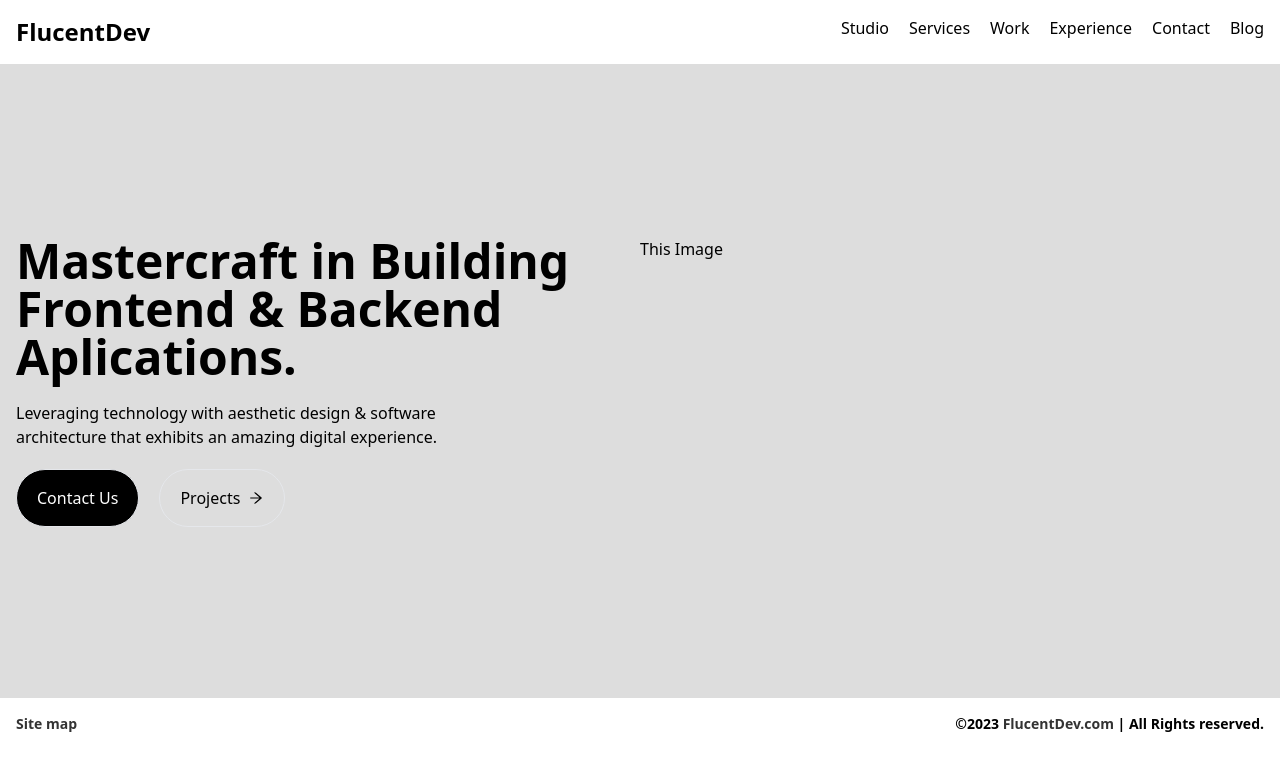
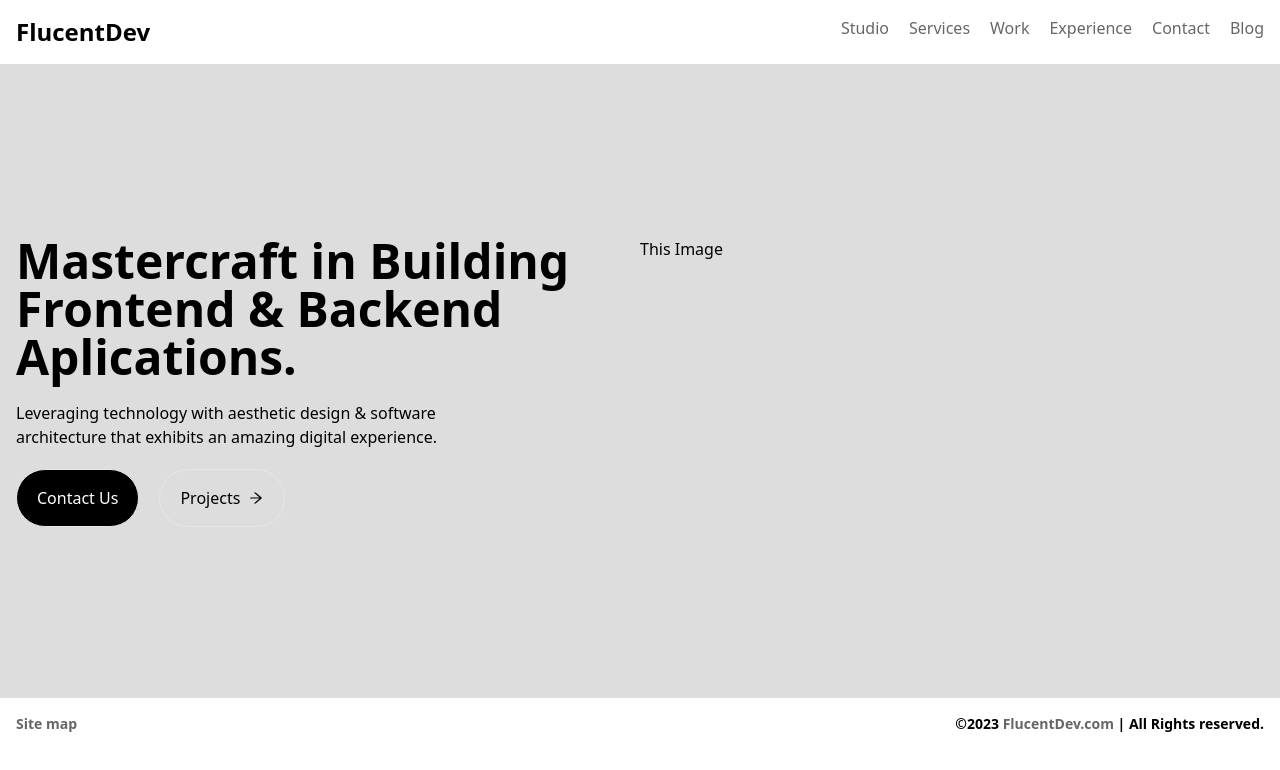
Before and after one commit to folarin-ogungbemi/flucent-dev, a React (Vite) app in the folder frontend/: page / in a window 1280 px wide. Shown: the top 770 px of the page. Built offline with nearby package versions, Linux system fonts and the light colour scheme.

Commit message:
Add underline hover effect on navlink

```diff
--- a/frontend/src/components/Nav.tsx
+++ b/frontend/src/components/Nav.tsx
@@ -11,7 +11,7 @@ const Nav:React.FC = () => {
         <NavLink
             to={`/${nav}`}
             key={navIndex}
-            className='capitalize'>
+            className='capitalize font-medium h-fit underline-nav-link text-skin-link hover:text-skin-link_hover'>
             {nav}
         </NavLink>)}
     </nav>
--- a/frontend/src/index.css
+++ b/frontend/src/index.css
@@ -6,7 +6,7 @@
     :root {
         --pry-col: #fff; /* White color */
         --sec-col: #000; /* Accent color */
-        --links: #333;
+        --links: #666;
         --links-hover: #000;
         --button-bg-pry-col: #fff;
         --button-bg-sec-col: #000;
@@ -14,3 +14,28 @@
         --complementary-col: #ddd;
     }
 }
+
+.underline-nav-link {
+    position: relative;
+    display: inline-block;
+}
+
+.underline-nav-link::after {
+    content: '';
+    position: absolute;
+    bottom: 0;
+    left: 0;
+    width: 0%;
+    height: 2px;
+    background: var(--links-hover);
+    transition: all 450ms ease-in-out;
+}
+
+.underline-nav-link:hover::after,
+.underline-nav-link.active::after {
+    width: 100%;
+}
+
+.underline-nav-link.active {
+    background: var(--links-hover);
+}
```
